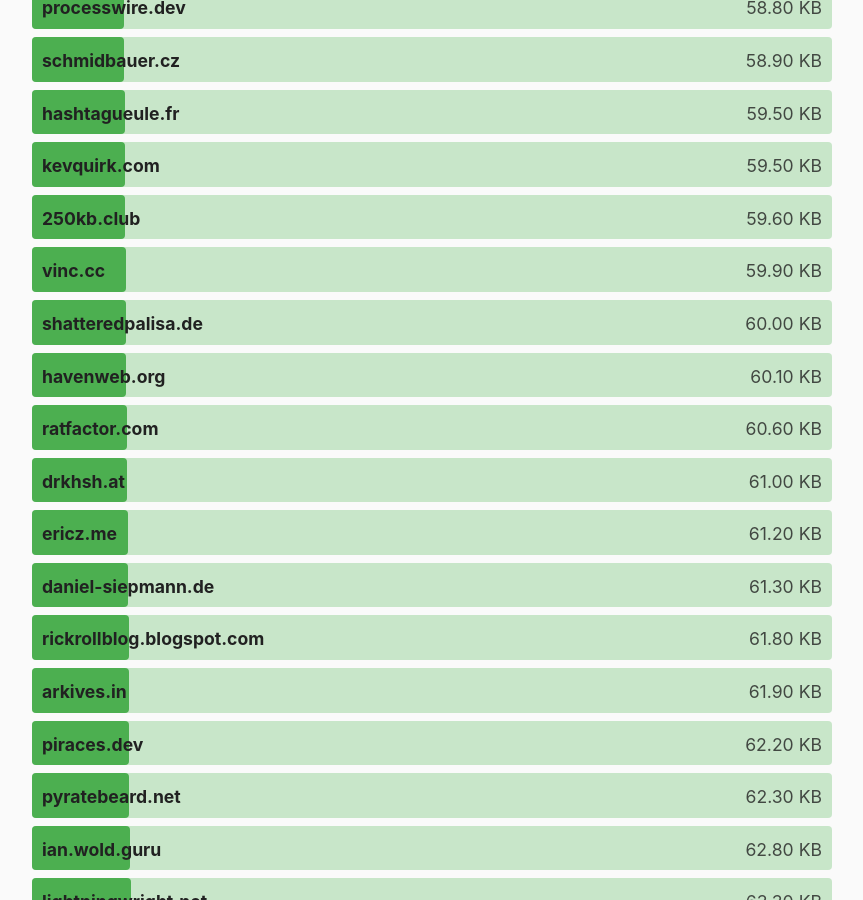
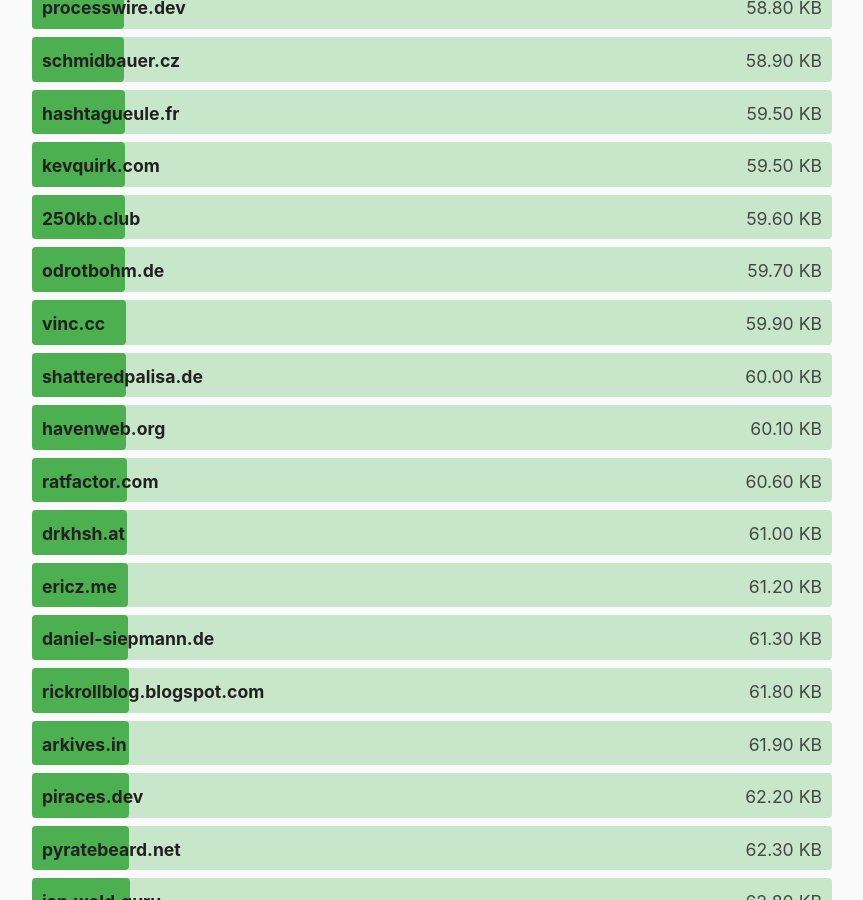
Before and after one commit to kevquirk/512kb.club, a Jekyll site: the page built from index.md, in a window 1280 px wide and 900 px high, scrolled down 18784 px. Shown: the whole window, without its empty margins (208-1071 px from the left). Built offline with Jekyll 4.4.1, drawn with Linux system fonts in a browser that asks for light colours.

Commit message:
Added odrotbohm.de
https://radar.cloudflare.com/scan/0a9e4c4b-db21-48de-8b6f-1f02e1903da1/summary

```diff
--- a/_data/sites.yml
+++ b/_data/sites.yml
@@ -2478,6 +2478,11 @@
   size: 470
   last_checked: 2023-06-09
 
+- domain: odrotbohm.de
+  url: https://odrotbohm.de/
+  size: 59.7
+  last_checked: 2024-04-03
+
 - domain: ofearthandacorns.com
   url: https://ofearthandacorns.com/
   size: 30.2
```
